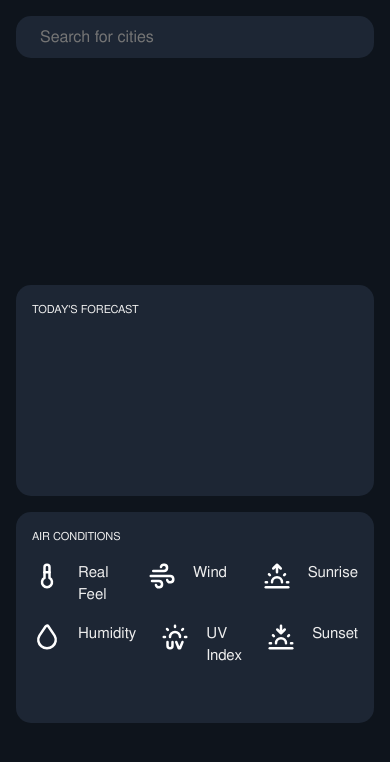
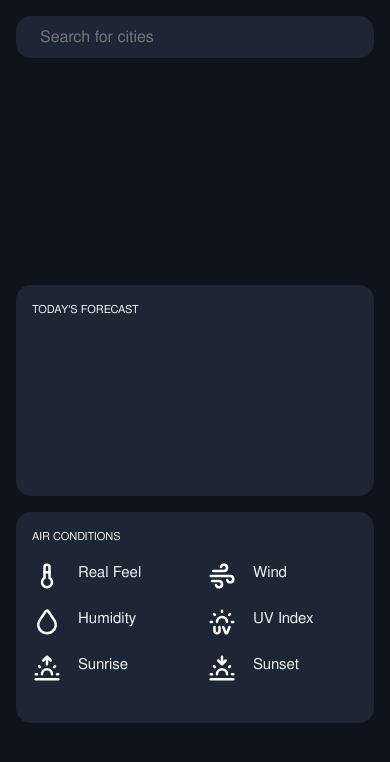
Before and after one commit to maykmayk/Clima, a plain HTML site: page index.html in a window 390 px wide. Drawn offline with nearby package versions, Linux system fonts and the light colour scheme.

Commit message:
fiexed mob

```diff
--- a/index.html
+++ b/index.html
@@ -65,8 +65,8 @@
             </div>
             <div class="airCondition p-3">
                 <div class="littleTitle mb-3">AIR CONDITIONS</div>
-                <div class="d-flex row mb-3">
-                    <div class="col d-flex">
+                <div class="d-flex flex-wrap row mb-3">
+                    <div class="col-md-4 col-6 d-flex">
                         <div class="">
                             <img class="realFeelIcon" src="./asset/images/temperature.svg">
                         </div>
@@ -75,7 +75,7 @@
                             <div class="topicCond realFeelTemp"></div>
                         </div>
                     </div>
-                    <div class="col d-flex">
+                    <div class="col-md-4 col-6 d-flex">
                         <div class="">
                             <img class="realFeelIcon" src="./asset/images/wind.svg">
                         </div>
@@ -84,7 +84,7 @@
                             <div class="topicCond wind"></div>
                         </div>
                     </div>
-                    <div class="col d-flex">
+                    <div class="col-md-4 d-none d-md-flex">
                         <div class="">
                             <img class="realFeelIcon" src="./asset/images/sunrise.svg">
                         </div>
@@ -94,8 +94,8 @@
                         </div>
                     </div>
                 </div>
-                <div class="d-flex row">
-                    <div class="col d-flex">
+                <div class="d-flex flex-wrap row">
+                    <div class="col-md-4 col-6 d-flex">
                         <div class="">
                             <img class="realFeelIcon" src="./asset/images/droplet.svg">
                         </div>
@@ -104,7 +104,7 @@
                             <div class="topicCond humidity"></div>
                         </div>
                     </div>
-                    <div class="col d-flex">
+                    <div class="col-md-4 col-6 d-flex">
                         <div class="">
                             <img class="realFeelIcon" src="./asset/images/uv-index.svg">
                         </div>
@@ -113,7 +113,27 @@
                             <div class="topicCond uvIndex"></div>
                         </div>
                     </div>
-                    <div class="col d-flex">
+                    <div class="col-md-4 d-none d-md-flex">
+                        <div class="">
+                            <img class="realFeelIcon" src="./asset/images/sunset.svg">
+                        </div>
+                        <div class="airCondSide ms-3">
+                            <div class="airCondTitle">Sunset</div>
+                            <div class="topicCond sunset"></div>
+                        </div>
+                    </div>
+                </div>
+                <div class="d-flex flex-wrap row mt-3">
+                    <div class="col-6 d-flex d-md-none">
+                        <div class="">
+                            <img class="realFeelIcon" src="./asset/images/sunrise.svg">
+                        </div>
+                        <div class="airCondSide ms-3">
+                            <div class="airCondTitle">Sunrise</div>
+                            <div class="topicCond sunrise"></div>
+                        </div>
+                    </div>
+                    <div class="col-6 d-flex d-md-none">
                         <div class="">
                             <img class="realFeelIcon" src="./asset/images/sunset.svg">
                         </div>
--- a/js/main.js
+++ b/js/main.js
@@ -20,8 +20,8 @@ document.addEventListener("keyup", (event) => {
                 const wind = document.querySelector(".wind")
                 const hum = document.querySelector(".humidity")
                 const uv = document.querySelector(".uvIndex")
-                const sunset = document.querySelector(".sunset")
-                const sunrise = document.querySelector(".sunrise")
+                const sunset = document.querySelectorAll(".sunset")
+                const sunrise = document.querySelectorAll(".sunrise")
                 let todayIcon = "";
                 // const description = document.querySelector('.weather-box .description');
                 // const humidity = document.querySelector('.weather-details .humidity span');
@@ -83,8 +83,10 @@ document.addEventListener("keyup", (event) => {
                 wind.innerHTML = `${(json.current.wind_mph)} km/h`;
                 hum.innerHTML = `${(json.current.humidity)}%`;
                 uv.innerHTML = `${(json.current.uv)}`;
-                sunrise.innerHTML = `${(json.forecast.forecastday[0].astro.sunrise)}`;
-                sunset.innerHTML = `${(json.forecast.forecastday[0].astro.sunset)}`;
+                for (let i = 0; i < 2; i++) {
+                    sunrise[i].innerHTML = `${(json.forecast.forecastday[0].astro.sunrise)}`;
+                    sunset[i].innerHTML = `${(json.forecast.forecastday[0].astro.sunset)}`;
+                }
                 // description.innerHTML = `${json.current.condition.text}`;
                 // humidity.innerHTML = `${json.current.humidity}%`;
                 // wind.innerHTML = `${parseInt(json.current.wind_kph)}Km/h`;
```
